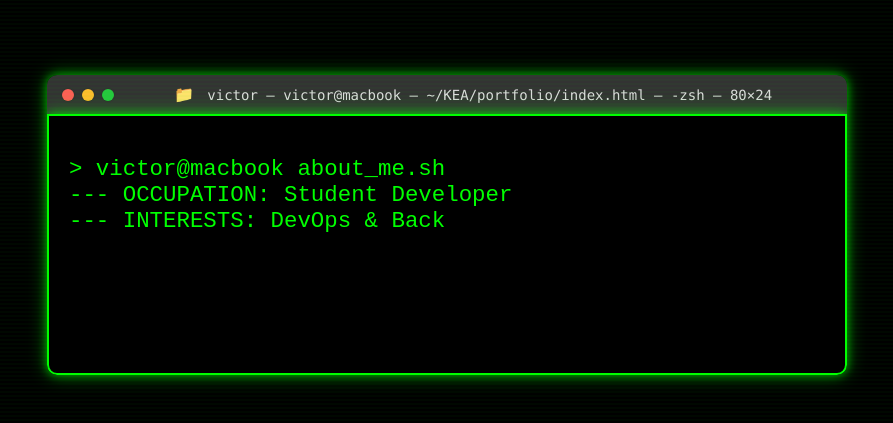
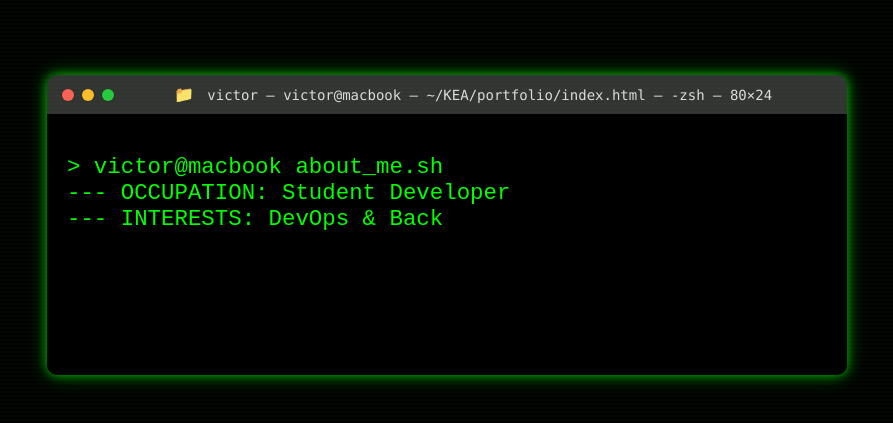
Before and after one commit to VictorBischoff/VictorBischoff.github.io, a plain HTML site: page index.html in a window 1280 px wide. Shown: the part 175-598 px from the top of the page, without its empty margins (193-1086 px from the left). Drawn offline with Linux system fonts and the light colour scheme.

Commit message:
removed inner broder

```diff
--- a/style.css
+++ b/style.css
@@ -83,7 +83,7 @@ body {
 /* Terminal Styling */
 .terminal {
     background-color: #000;
-    border: 2px solid #00ff00;
+    /*border: 2px solid #00ff00;*/
     border-top-left-radius: 0;
     border-top-right-radius: 0;
     border-bottom-left-radius: 10px;
@@ -91,7 +91,7 @@ body {
     width: 100%; /* Ensure it fills the container width */
     height: 100%; /* Ensure it fills the container height */
     padding: 20px;
-    box-shadow: 0px 0px 10px rgba(0, 255, 0, 0.6), 0px 0px 20px rgba(0, 255, 0, 0.4); /* Green glow */
+    /*box-shadow: 0px 0px 10px rgba(0, 255, 0, 0.6), 0px 0px 20px rgba(0, 255, 0, 0.4); /* Green glow */
     position: relative;
     z-index: 1;
     overflow-y: auto; /* Enable vertical scroll if content exceeds the fixed height */
```
